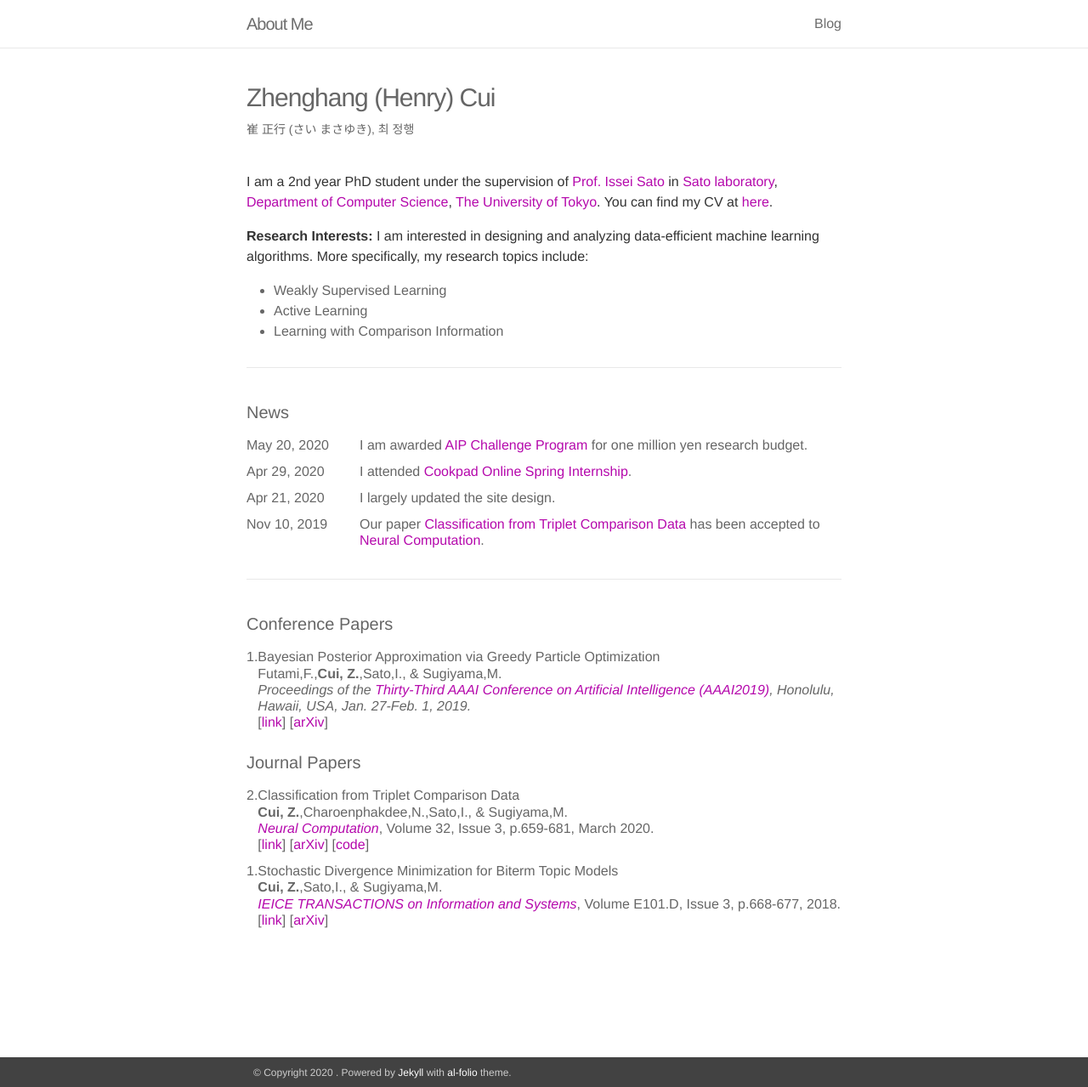
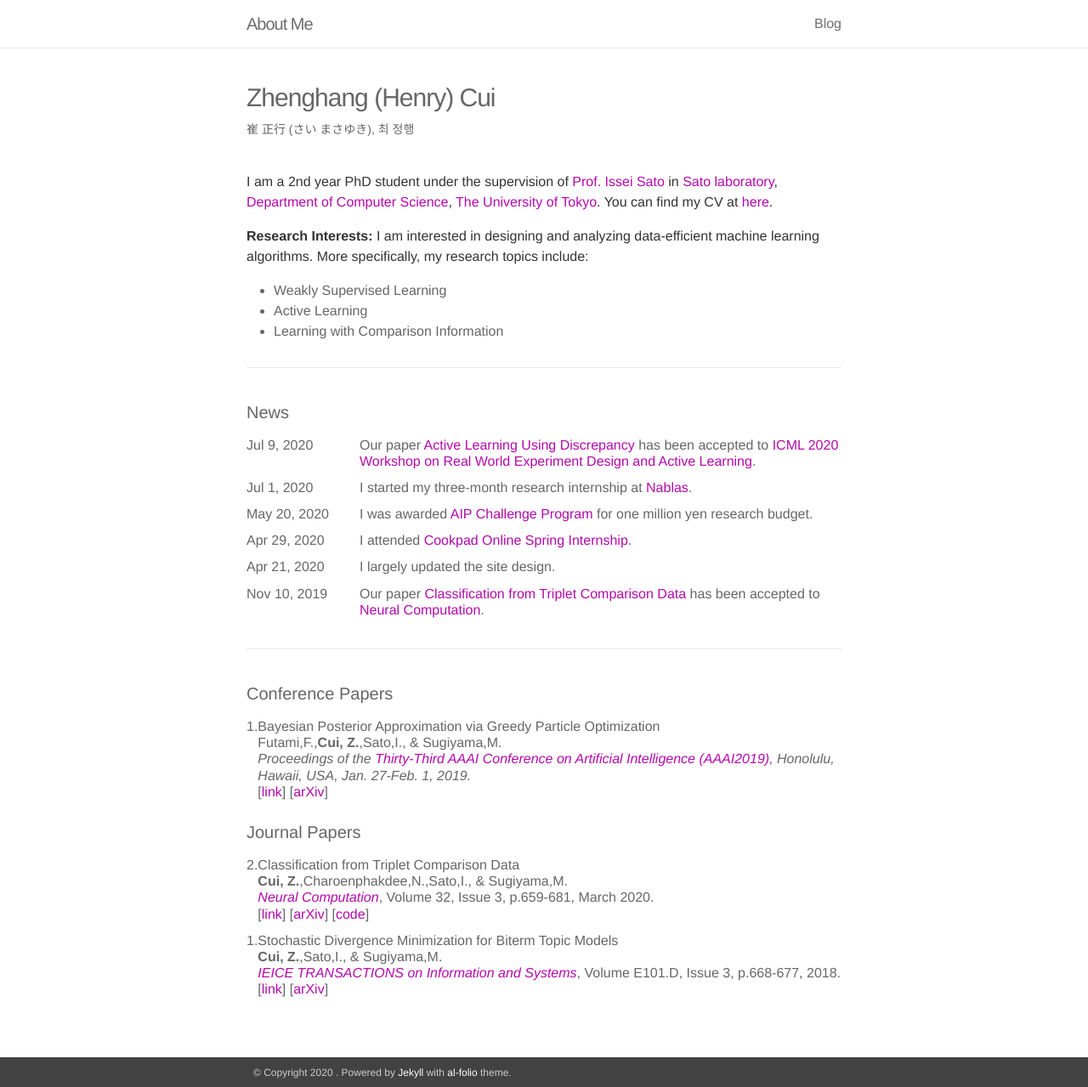
Before and after one commit to zchenry/zchenry.github.io, a Jekyll site: the page built from about.md, in a window 1280 px wide and 1279 px high. Shown: the whole window at 85% size. Built offline with Jekyll 4.4.1, drawn with Linux system fonts in a browser that asks for light colours; nearby versions of some CDN libraries.

Commit message:
20200718

```diff
--- a/about.md
+++ b/about.md
@@ -24,9 +24,23 @@ More specifically, my research topics include:
   <h4>News</h4>
   <table>
     <tr>
+      <td class='date'>Jul 9, 2020</td>
+      <td class='announcement'>
+        Our paper <a href='https://realworldml.github.io/files/cr/7_cui_paper.pdf'>Active Learning Using Discrepancy</a>
+        has been accepted to
+        <a href='https://realworldml.github.io/'>ICML 2020 Workshop on Real World Experiment Design and Active Learning</a>.
+      </td>
+    </tr>
+    <tr>
+      <td class='date'>Jul 1, 2020</td>
+      <td class='announcement'>
+        I started my three-month research internship at <a href='https://www.nablas.com'>Nablas</a>.
+      </td>
+    </tr>
+    <tr>
       <td class='date'>May 20, 2020</td>
       <td class='announcement'>
-	    I am awarded <a href='https://www.jst.go.jp/kisoken/aip/program/wakate/challenge/index.html'>AIP Challenge Program</a> for one million yen research budget.
+	    I was awarded <a href='https://www.jst.go.jp/kisoken/aip/program/wakate/challenge/index.html'>AIP Challenge Program</a> for one million yen research budget.
       </td>
     </tr>
     <tr>
@@ -43,8 +57,8 @@ More specifically, my research topics include:
       <td class='date'>Nov 10, 2019</td>
       <td class='announcement'>
         Our paper <a href='https://arxiv.org/abs/1907.10225'>Classification from Triplet Comparison Data</a>
-	has been accepted to
-	<a href='https://www.mitpressjournals.org/loi/neco'>Neural Computation</a>.
+        has been accepted to
+        <a href='https://www.mitpressjournals.org/loi/neco'>Neural Computation</a>.
       </td>
     </tr>
   </table>
```
